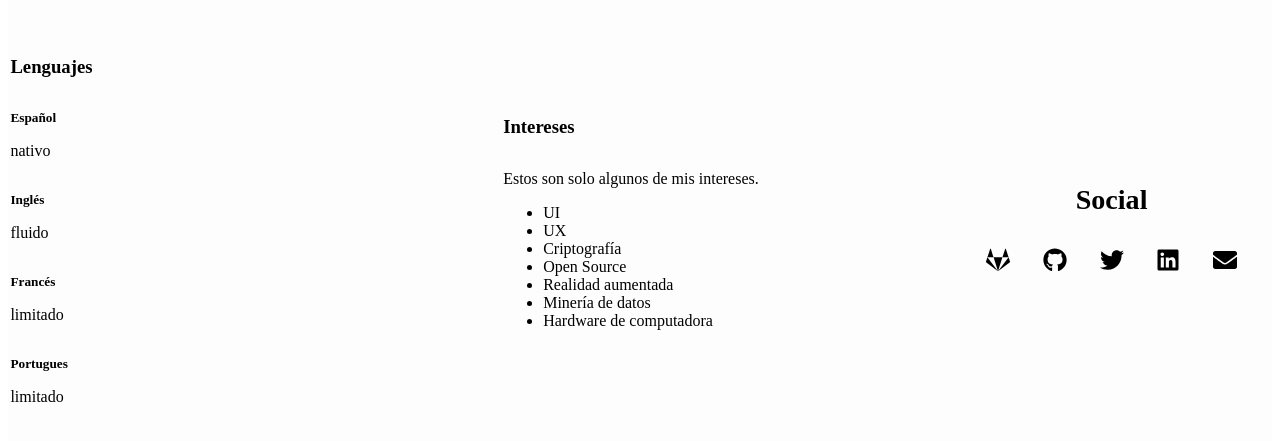
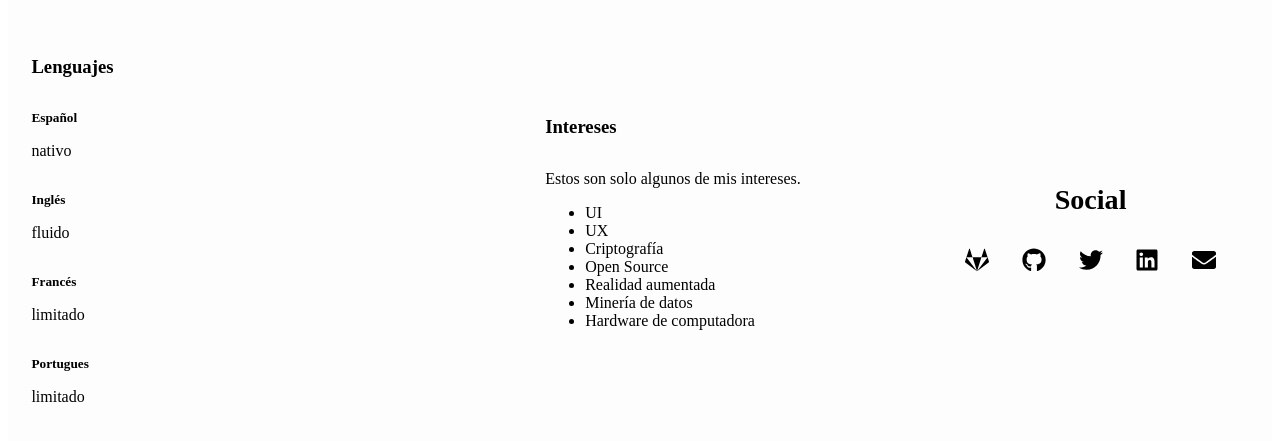
Before and after one commit to Ricardoengithub/Firgun, a Gatsby site: page /author in a window 1280 px wide. Shown: the part 1777-2218 px from the top of the page. Built offline with nearby package versions, Linux system fonts and the light colour scheme; Gatsby itself is replaced by a stand-in of ours.

Commit message:
Interests

```diff
--- a/src/pages/author.js
+++ b/src/pages/author.js
@@ -140,11 +140,10 @@ const Interests = styled.div`
   flex: 0 1 25%;
   padding: 0 3rem;
   border-radius: 1rem;
-  min-width: 400px;
+  min-width: 300px;
 
   @media (max-width: 800px) {
-    flex: 0 1 80%;
-    padding: 0 2rem;
+    flex: 0 1 100%;
     margin: 4rem auto;
   }
 `
```
